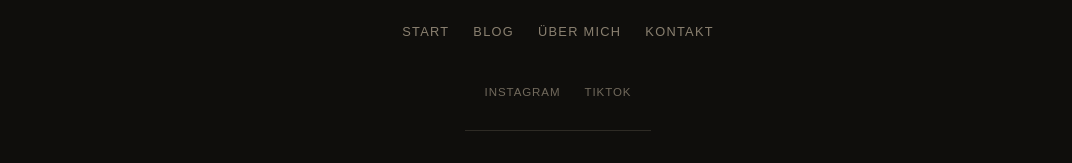
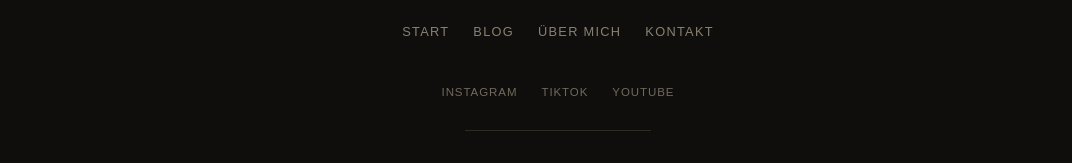
Before and after one commit to Mosaik114/Mazgin-Nerway, a Next.js app: page /about in a window 1280 px wide. Shown: the part 1247-1410 px from the top of the page, without its empty margins (82-1154 px from the left). Built offline with nearby package versions, Linux system fonts and the light colour scheme; no server answers; a web font is replaced by a local one.

Commit message:
neue insta accountts

```diff
--- a/src/app/about/page.tsx
+++ b/src/app/about/page.tsx
@@ -47,7 +47,7 @@
   description:
     'Mazgin Nerway ist Blogger und Autor. Er schreibt auf Deutsch über Identität, Sprache und das Leben zwischen zwei Kulturen.',
   gender: SITE_PERSON_GENDER,
-  sameAs: [SOCIAL_LINKS.instagram, SOCIAL_LINKS.tiktok],
+  sameAs: [SOCIAL_LINKS.instagram, SOCIAL_LINKS.tiktok, SOCIAL_LINKS.youtube],
   knowsLanguage: ['de', 'de-DE'],
   mainEntityOfPage: {
     '@type': 'WebPage',
--- a/src/components/Footer.tsx
+++ b/src/components/Footer.tsx
@@ -25,6 +25,9 @@
             <a href={SOCIAL_LINKS.tiktok} target="_blank" rel="noopener noreferrer">
               TikTok
             </a>
+            <a href={SOCIAL_LINKS.youtube} target="_blank" rel="noopener noreferrer">
+              YouTube
+            </a>
           </nav>
           <div className={styles.legal}>
             <Link href="/impressum">Impressum</Link>
--- a/src/lib/config.ts
+++ b/src/lib/config.ts
@@ -3,6 +3,7 @@
 export const SOCIAL_LINKS = {
   instagram: 'https://www.instagram.com/mazgin_nerway/',
   tiktok: 'https://www.tiktok.com/@mazgin_nerway',
+  youtube: 'https://www.youtube.com/@mazgin_nerway',
 } as const;
 
 export function formatDate(date: string): string {
```
